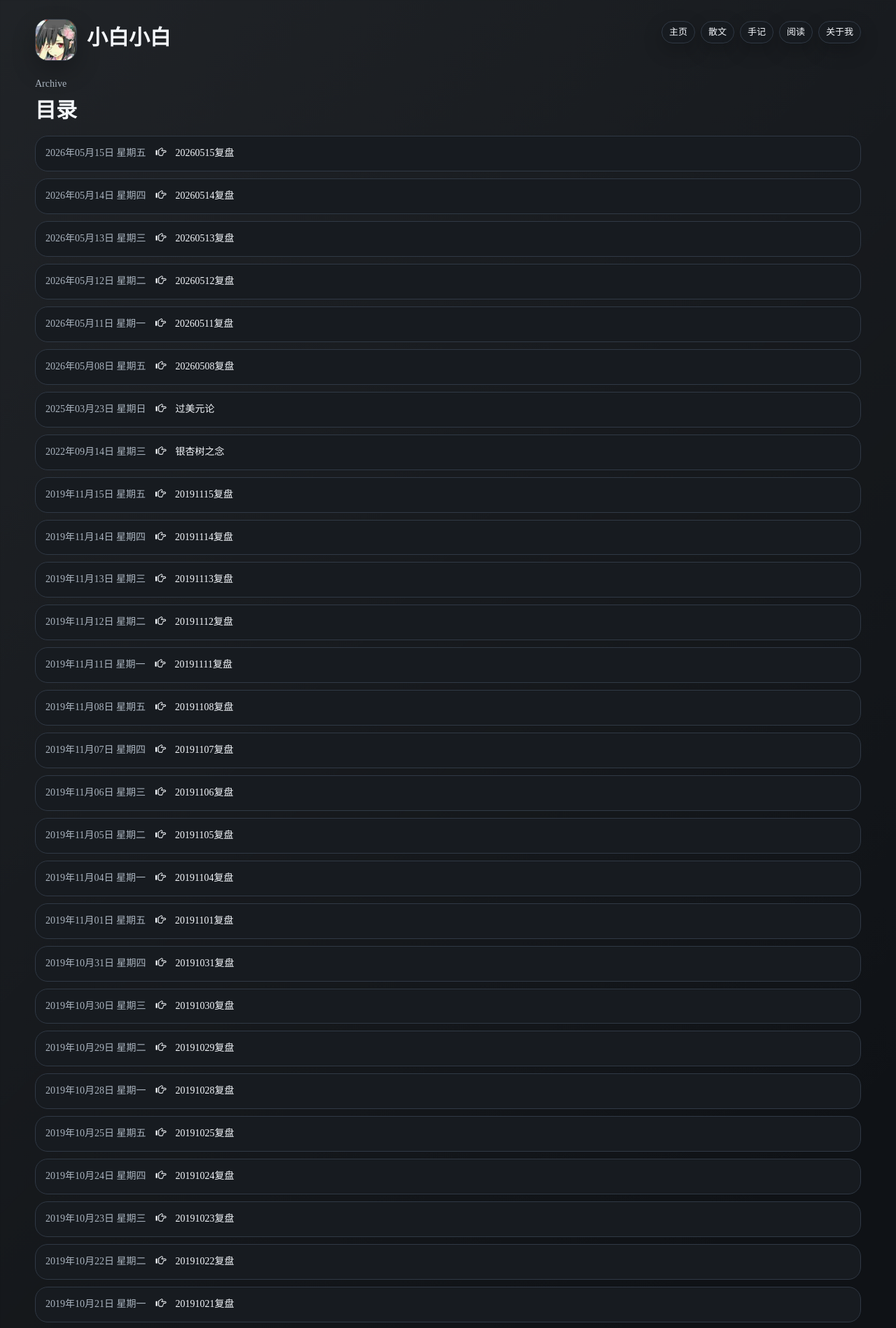
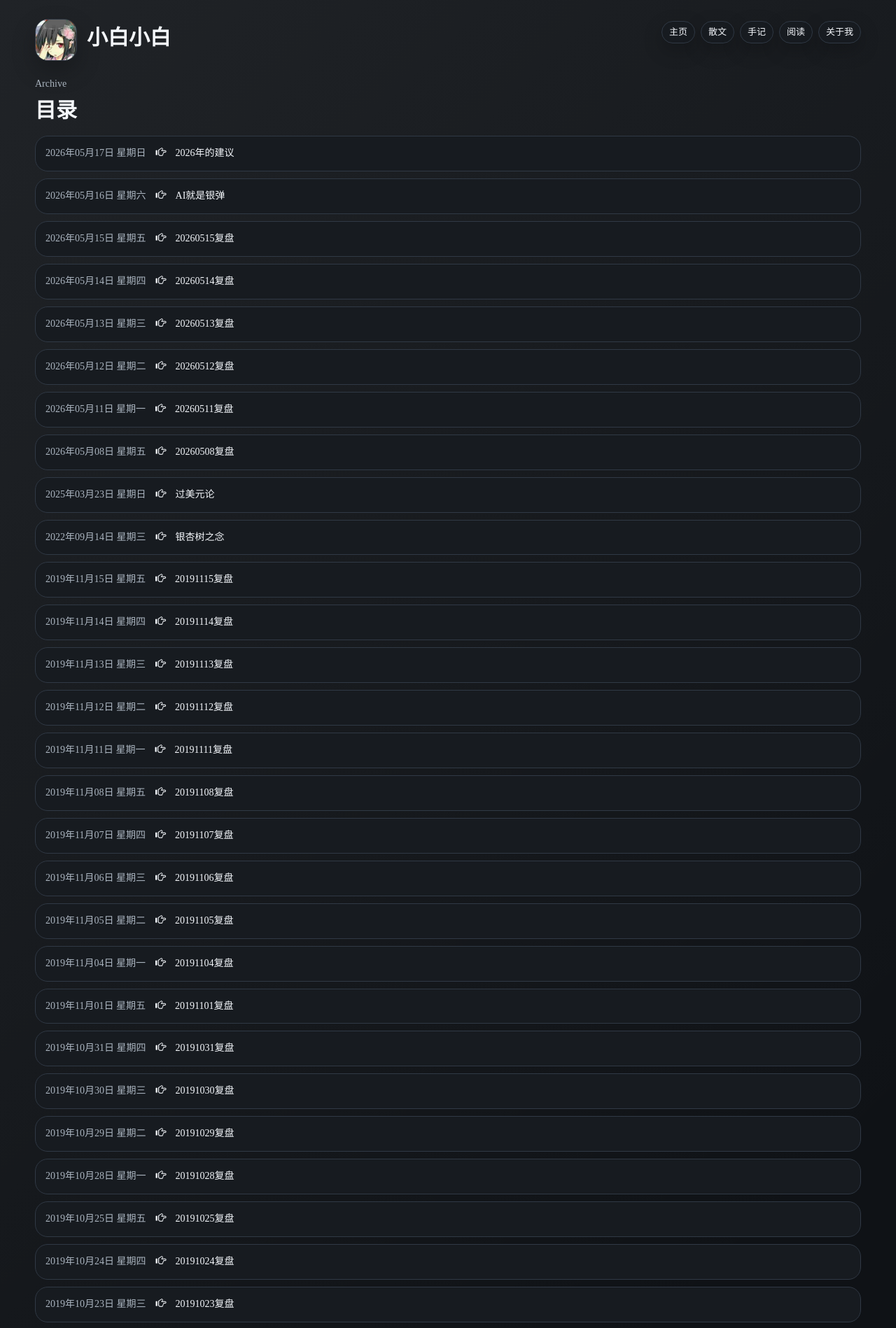
Before and after one commit to shuferhoo/shuferhoo.github.io, a Jekyll site: the page built from menu.html, in a window 1280 px wide. Shown: the top 1898 px of the page at 70% size. Built offline with Jekyll 4.4.1, drawn with Linux system fonts in a browser that asks for light colours.

Commit message:
Add AI posts

````diff
--- a/_includes/head.html
+++ b/_includes/head.html
@@ -11,7 +11,7 @@
   <link rel="stylesheet" href="{{ "/assets/css/bootstrap.min.css" | prepend: site.baseurl }}">
   <!-- <link rel="stylesheet" href="{{ "/assets/css/icard_resume.css" | prepend: site.baseurl }}"> -->
   <link rel="stylesheet" href="{{ "/assets/css/font-awesome.min.css" | prepend: site.baseurl }}">
-  <link rel="stylesheet" href="{{ "/assets/css/blog.css?v=20260508-3" | prepend: site.baseurl }}" >
+  <link rel="stylesheet" href="{{ "/assets/css/blog.css?v=20260517-1" | prepend: site.baseurl }}" >
   <link rel="stylesheet" href="{{ "/assets/css/syntax.css" | prepend: site.baseurl }}">
 
   <link rel="icon" type="image/png" href="{{ site.favicon }}">
--- /dev/null
+++ b/_posts/2026-05-16-AI-is-silver-bullet.md
@@ -0,0 +1,14 @@
+---
+layout: post_layout
+title: AI就是银弹
+time: 2026年05月16日 星期六
+location: 深圳
+category: essay
+pulished: true
+excerpt_separator: "```"
+---
+
+<video class="article-video" controls preload="metadata" playsinline>
+  <source src="/assets/files/AI.mp4" type="video/mp4">
+  你的浏览器不支持 video 标签。
+</video>
--- /dev/null
+++ b/_posts/2026-05-17-Advice-2026.md
@@ -0,0 +1,13 @@
+---
+layout: post_layout
+title: 2026年的建议
+time: 2026年05月17日 星期日
+location: 深圳
+category: note
+pulished: true
+excerpt_separator: "```"
+---
+
+<p class="advice-2026-image">
+  <img src="/assets/img/AI.png" alt="2026年的建议">
+</p>
--- a/assets/css/blog.css
+++ b/assets/css/blog.css
@@ -519,6 +519,29 @@ p.readmore a {
   margin: 0 auto;
 }
 
+.article-video {
+  display: block;
+  width: min(100%, 860px);
+  max-height: calc(100vh - 220px);
+  background: #000;
+}
+
+.advice-2026-image {
+  text-align: left;
+}
+
+.advice-2026-image img {
+  display: block;
+  margin: 0;
+}
+
+@media (min-width: 641px) {
+  .advice-2026-image img {
+    width: auto;
+    max-height: calc(100vh - 220px);
+  }
+}
+
 .article-figure--xitang img {
   box-shadow: 0 20px 44px rgba(0, 0, 0, 0.22);
 }
````
Also changed, not shown: 2 other files.
